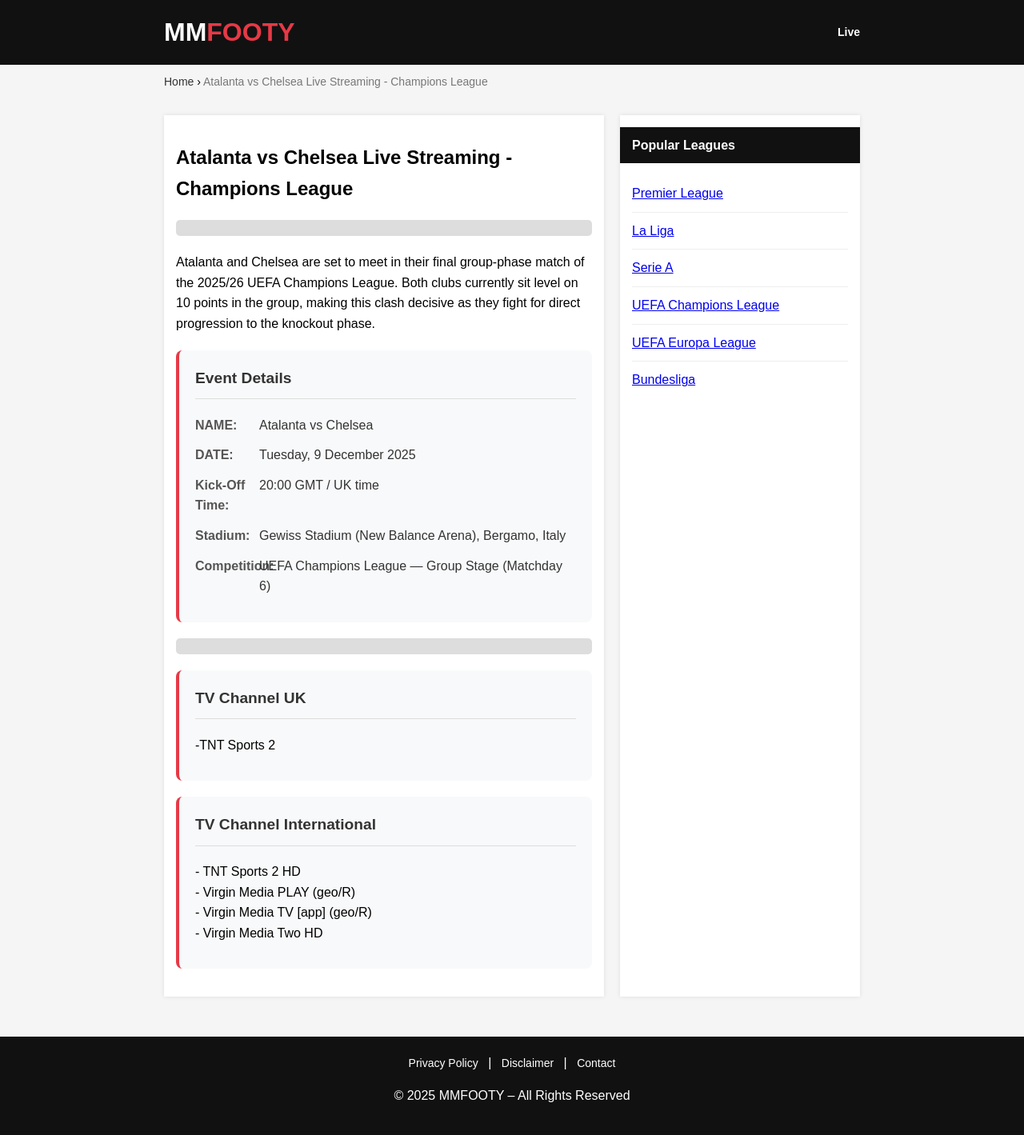
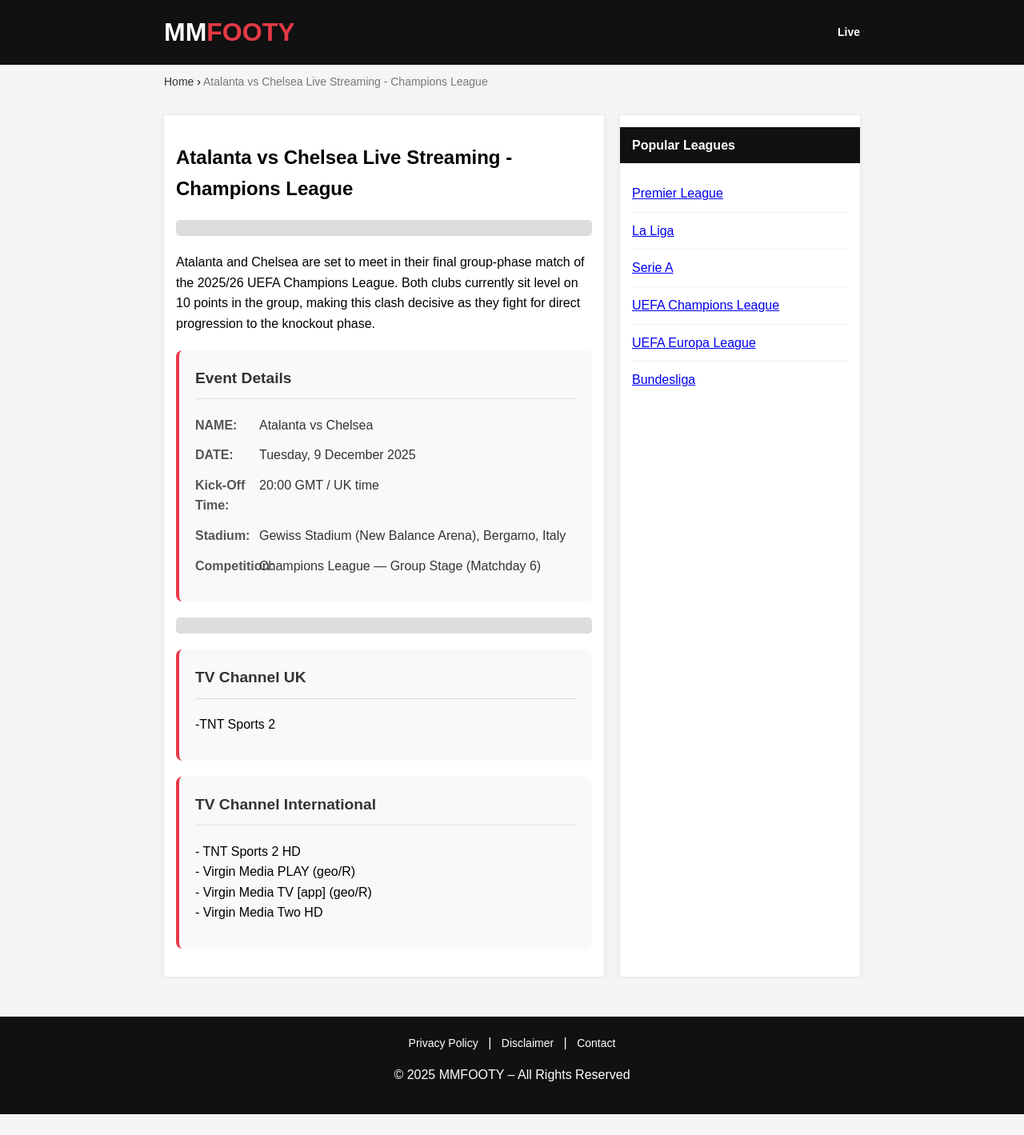
Before and after one commit to mozwav/blog1, a Jekyll site: the page built from _posts/2025-01-01-chelsea.md, in a window 1280 px wide. Shown: the whole page at 80% size. Built offline with Jekyll 4.4.1, drawn with Linux system fonts in a browser that asks for light colours; some web fonts are replaced; after the commit the page ends 1393 px from its top, so only the background shows below that.

Commit message:
Update 2025-01-01-chelsea.md

```diff
--- a/_posts/2025-01-01-chelsea.md
+++ b/_posts/2025-01-01-chelsea.md
@@ -26,7 +26,7 @@
     <div class="detail-label">Stadium:</div><div class="detail-value">Gewiss Stadium (New Balance Arena), Bergamo, Italy</div>
     </div>
     <div class="detail-item">
-    <div class="detail-label">Competition:</div><div class="detail-value">UEFA Champions League — Group Stage (Matchday 6)</div>
+    <div class="detail-label">Competition:</div><div class="detail-value">Champions League — Group Stage (Matchday 6)</div>
     </div>
     </div>
 
```
